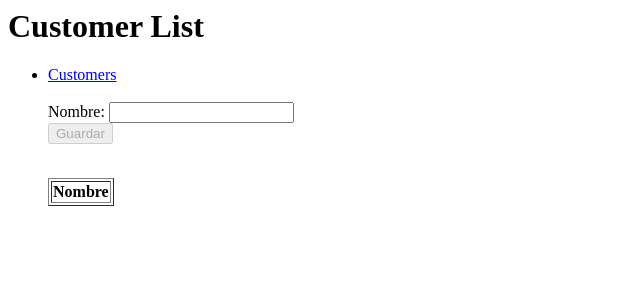
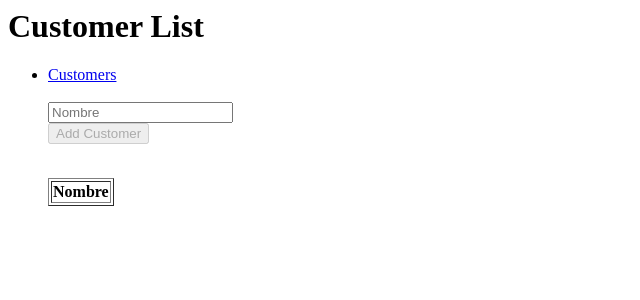
Before and after one commit to nehomar85/angular-customer, an Angular app: page /customers in a window 1280 px wide. Shown: the top 300 px of the page, without its empty margins (0-640 px from the left). Built offline with nearby package versions, Linux system fonts and the light colour scheme.

Commit message:
1 file modified

```diff
--- a/src/app/customers/customer.component.html
+++ b/src/app/customers/customer.component.html
@@ -1,12 +1,17 @@
 <br />
 
 <form #forma="ngForm">
-  <label>Nombre: </label>
-  <input type="text" name="nombre" [(ngModel)]="customer.Nombre" required />
+  <input
+    type="text"
+    name="nombre"
+    [(ngModel)]="customer.Nombre"
+    placeholder="Nombre"
+    required
+  />
   <br />
   <input
     type="button"
-    value="Guardar"
+    value="Add Customer"
     (click)="guardar()"
     [disabled]="forma.invalid"
   />
```
